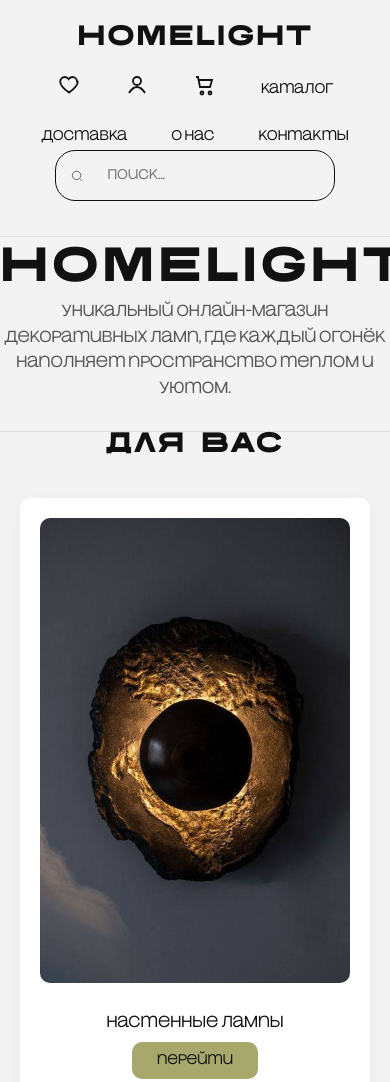
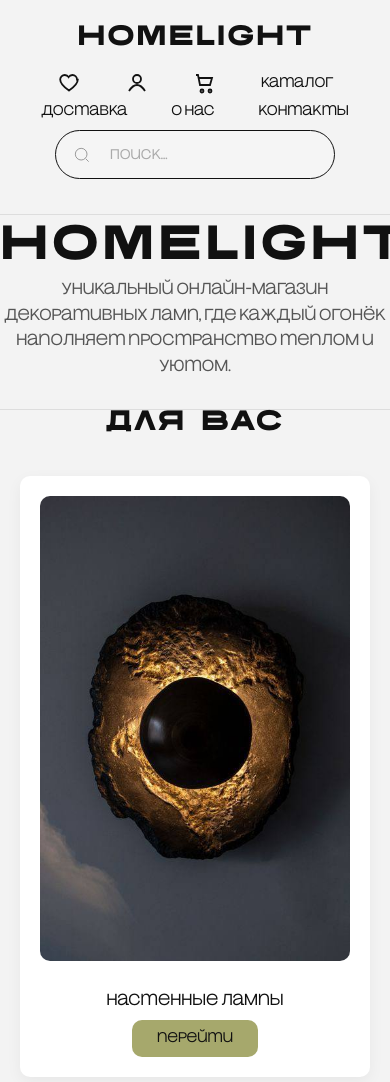
Before and after one commit to homelight12/llh, a plain HTML site: page index.html in a window 390 px wide. Shown: the top 1082 px of the page. Drawn offline with Linux system fonts and the light colour scheme.

Commit message:
Add files via upload

```diff
--- a/common.css
+++ b/common.css
@@ -13,71 +13,119 @@
         order: 1 !important;
         font-size: 28px !important;
         margin-bottom: 5px !important;
+        text-align: center !important;
     }
 
-    /* Навигация - меняем порядок */
+    /* Навигация: переключаем на колонку, чтобы разделить ряды */
     .nav {
         order: 2 !important;
         display: flex !important;
-        flex-wrap: wrap !important;
+        flex-direction: column !important;
+        align-items: center !important;
         justify-content: center !important;
-        align-items: center !important;
         width: 100% !important;
+        gap: 12px !important;
     }
 
-    /* 1. Все ИКОНКИ (с сердечком, профилем, корзиной) - собираем в первый ряд */
+    /* ---- РЯД 1: ВСЕ ИКОНКИ (сердце, профиль, корзина) ---- */
+    /* Группируем их в один горизонтальный ряд */
     .nav .icon,
     .nav .icon-favorite,
     .nav .cart-icon {
+        display: inline-flex !important;
+        margin: 0 12px !important;
+    }
+
+    /* Оборачиваем все иконки в flex-строку */
+    .nav {
+        flex-direction: row !important;
+        flex-wrap: wrap !important;
+    }
+
+    /* Но нам нужно 2 ряда: иконки → ссылки.
+       Задаём принудительный порядок: сначала все элементы с иконками, потом все без иконок */
+    .nav a:has(svg) {
         order: 1 !important;
         display: inline-flex !important;
         margin: 0 12px !important;
     }
 
-    /* 2. Все ТЕКСТОВЫЕ ссылки - собираем во второй ряд */
-    .nav a:not(.icon):not(.icon-favorite):not(.cart-icon) {
+    .nav a:not(:has(svg)) {
         order: 2 !important;
         display: inline-flex !important;
-        margin: 10px 12px 0 12px !important;
+        margin: 0 12px !important;
         color: #111111 !important;
         font-size: 14px !important;
         text-decoration: none !important;
     }
 
-    /* Иконки - черного цвета, одинакового размера */
-    .nav .icon svg,
-    .nav .icon-favorite svg,
-    .nav .cart-icon svg {
+    /* Сброс порядка, чтобы ссылки не разбегались */
+    .nav {
+        display: flex !important;
+        flex-wrap: wrap !important;
+        justify-content: center !important;
+        align-items: center !important;
+        gap: 8px 20px !important;
+    }
+
+    /* Иконки: чёрные, без фона */
+    .nav a svg {
         stroke: #111111 !important;
         stroke-width: 1.8 !important;
         fill: none !important;
         width: 24px !important;
         height: 24px !important;
+        display: block !important;
     }
 
-    /* Сердечко делаем черным (без заливки) */
+    /* Сердечко не залито */
     .nav .icon-favorite svg {
         fill: none !important;
     }
 
-    /* Убираем стандартные подчеркивания */
+    /* Убираем лишние подчёркивания */
     .nav a {
         text-decoration: none !important;
     }
 
-    /* ===== ПОИСК ===== */
+    /* ===== ПОИСК — остаётся нормальной строкой ===== */
     .search-wrapper {
-        margin-top: 5px !important;
-        padding: 0 15px !important;
+        order: 3 !important;
+        margin-top: 10px !important;
+        width: 100% !important;
+        padding: 0 16px !important;
+        box-sizing: border-box !important;
     }
 
     .search-box {
+        display: flex !important;
+        align-items: center !important;
+        background: #f5f5f5 !important;
+        border-radius: 30px !important;
+        padding: 8px 16px !important;
+        gap: 10px !important;
         width: 100% !important;
+        box-sizing: border-box !important;
+    }
+
+    .search-box svg {
+        width: 20px !important;
+        height: 20px !important;
+        stroke: #888 !important;
+        flex-shrink: 0 !important;
     }
 
     .search-box input {
+        border: none !important;
+        background: transparent !important;
+        outline: none !important;
+        font-size: 16px !important;
         width: 100% !important;
-        padding: 10px 15px !important;
+        padding: 6px 0 !important;
+    }
+
+    .search-box input::placeholder {
+        color: #aaa !important;
         font-size: 14px !important;
     }
 
```
